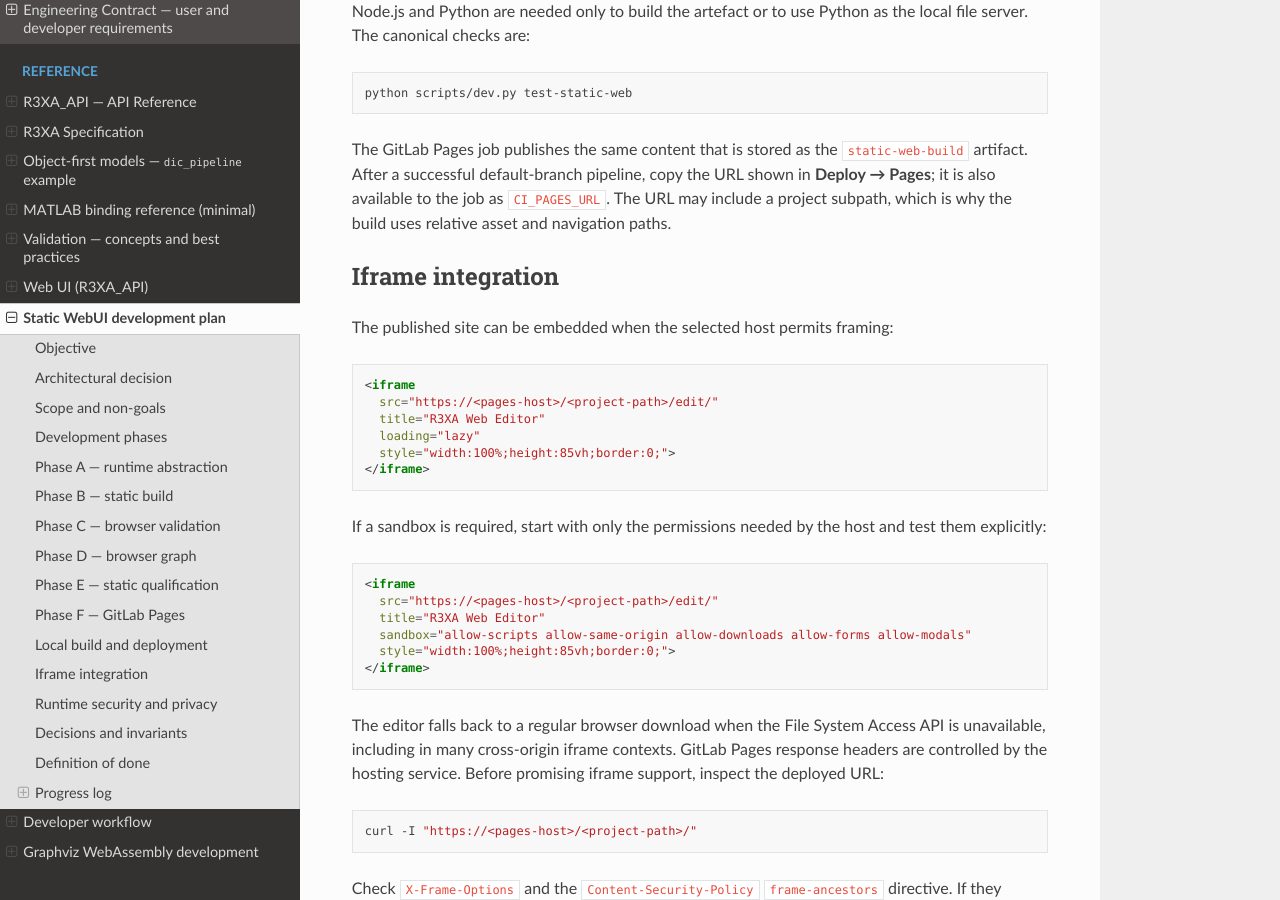
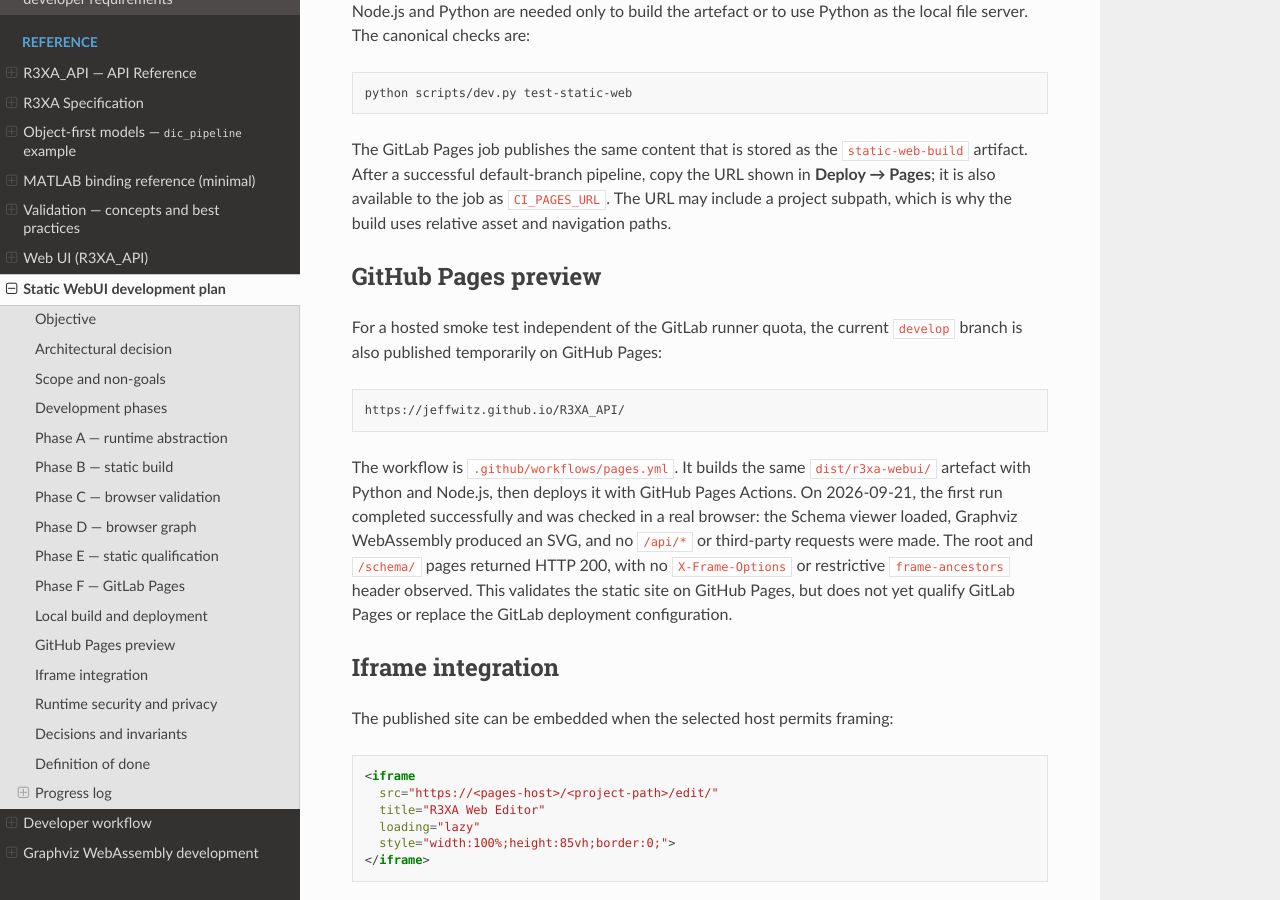
Before and after one commit to jeffwitz/R3XA_API, a Sphinx documentation site: the page built from docs/static_web.md, in a window 1280 px wide and 900 px high, scrolled down 7212 px. Built offline with Sphinx 7.4.7 and the Read the Docs theme 3.1.0, drawn with Linux system fonts in a browser that asks for light colours.

Commit message:
docs(web): record GitHub Pages preview qualification

````diff
--- a/docs/static_web.md
+++ b/docs/static_web.md
@@ -348,6 +348,25 @@ the URL shown in **Deploy → Pages**; it is also available to the job as
 `CI_PAGES_URL`. The URL may include a project subpath, which is why the build
 uses relative asset and navigation paths.
 
+## GitHub Pages preview
+
+For a hosted smoke test independent of the GitLab runner quota, the current
+`develop` branch is also published temporarily on GitHub Pages:
+
+```text
+https://jeffwitz.github.io/R3XA_API/
+```
+
+The workflow is `.github/workflows/pages.yml`. It builds the same
+`dist/r3xa-webui/` artefact with Python and Node.js, then deploys it with
+GitHub Pages Actions. On 2026-09-21, the first run completed successfully and
+was checked in a real browser: the Schema viewer loaded, Graphviz WebAssembly
+produced an SVG, and no `/api/*` or third-party requests were made. The root
+and `/schema/` pages returned HTTP 200, with no `X-Frame-Options` or restrictive
+`frame-ancestors` header observed. This validates the static site on GitHub
+Pages, but does not yet qualify GitLab Pages or replace the GitLab deployment
+configuration.
+
 ## Iframe integration
 
 The published site can be embedded when the selected host permits framing:
````
Also changed, not shown: CLAUDE.md (+8 -0 lines).
